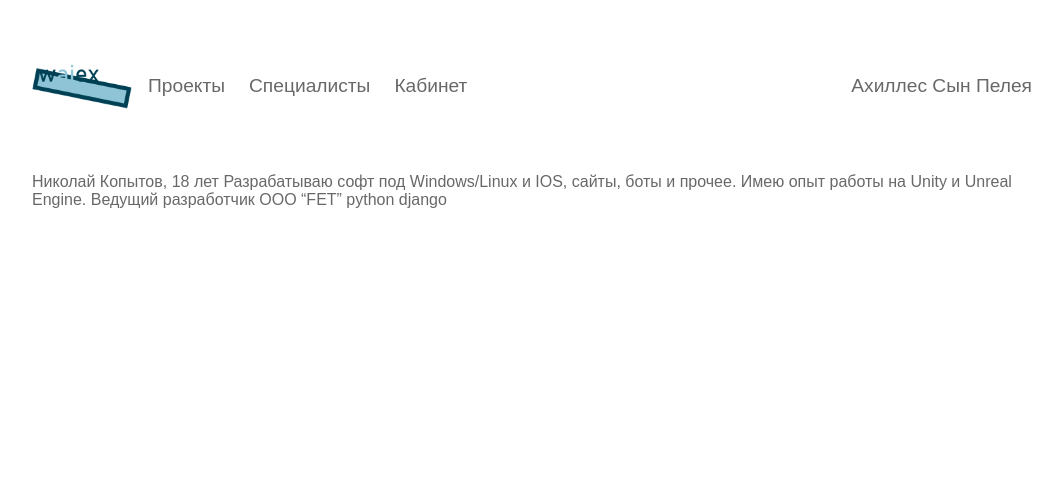
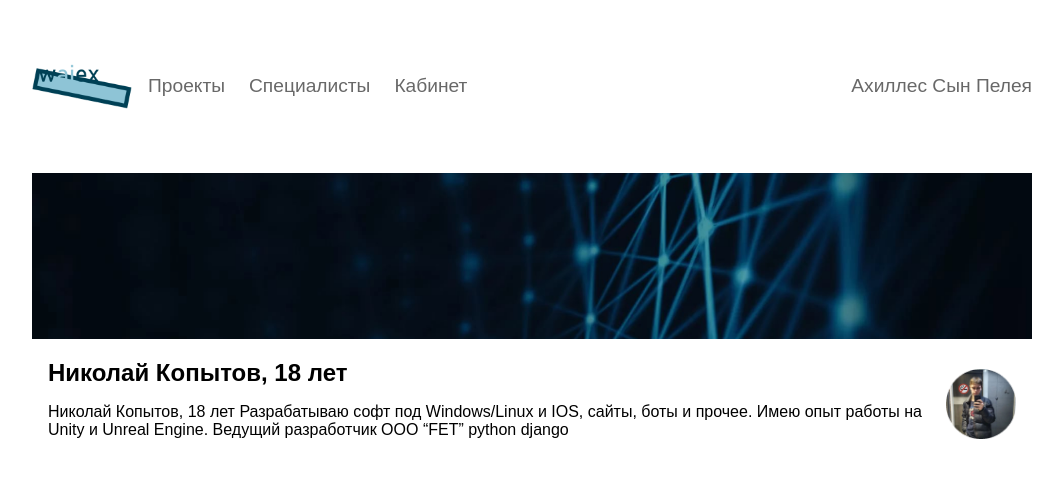
Before and after one commit to vitalybash/waiex, a React (Create React App) app in the folder frontend/: page /devops/1 in a window 1280 px wide. Shown: the top 478 px of the page, without its empty margins (108-1171 px from the left). Built offline with nearby package versions, Linux system fonts and the light colour scheme.

Commit message:
Add devop description to devop page

```diff
--- a/frontend/src/data/devops.json
+++ b/frontend/src/data/devops.json
@@ -3,10 +3,10 @@
     {
       "id": 1,
       "first_name": "Николай",
-      "second_name": "Пауков",
+      "second_name": "Копытов",
       "age": 18,
       "logo": "logo1.png",
-      "image": "1.png",
+      "image": "profile1.png",
       "description": "Николай Копытов, 18 лет Разрабатываю софт под Windows/Linux и IOS, сайты, боты и прочее. Имею опыт работы на Unity и Unreal Engine. Ведущий разработчик ООО “FET” python django",
       "stack": [
         "Django",
--- a/frontend/src/pages/Devop.js
+++ /dev/null
@@ -1,20 +0,0 @@
-import React, { useEffect, useState } from 'react';
-import { useParams } from "react-router-dom";
-import DevopsService from "../API/DevopsService";
-
-const Devop = () => {
-  const params = useParams();
-  const [user, setUser] = useState({});
-
-  useEffect(() => {
-    setUser(DevopsService.getById(params.id));
-  }, []);
-
-  return (
-    <div>
-      {user.description}
-    </div>
-  );
-};
-
-export default Devop;
--- /dev/null
+++ b/frontend/src/pages/Devop/Devop.css
@@ -0,0 +1,8 @@
+.devop * {
+    color: #000000;
+}
+
+.profile-image {
+    width: 100%;
+    border-radius: 0;
+}
--- /dev/null
+++ b/frontend/src/pages/Devop/Devop.js
@@ -0,0 +1,33 @@
+import React, { useEffect, useState } from 'react';
+import { useParams } from "react-router-dom";
+import DevopsService from "../../API/DevopsService";
+import "./Devop.css";
+import { createName } from "../../utils/userNameCreater";
+
+const Devop = () => {
+  const params = useParams();
+  const [user, setUser] = useState({});
+
+  useEffect(() => {
+    setUser(DevopsService.getById(params.id));
+  }, []);
+
+
+  return (
+    Object.keys(user).length !== 0
+        ?
+          <div className="devop">
+            <img className="profile-image" src={require("../../assets/" + user?.image)} />
+            <div className="user-info">
+              <div>
+                <h2>{createName(user)}</h2>
+                <p>{user.description}</p>
+              </div>
+              <img src={require("../../assets/" + user?.logo)} />
+            </div>
+          </div>
+      : <h1>LOADING...</h1>
+  );
+};
+
+export default Devop;
--- a/frontend/src/router/router.js
+++ b/frontend/src/router/router.js
@@ -1,5 +1,5 @@
 import Services from "../pages/Services";
-import Devop from "../pages/Devop";
+import Devop from "../pages/Devop/Devop";
 import { Navigate } from "react-router-dom";
 
 export const routes = [
--- /dev/null
+++ b/frontend/src/utils/userNameCreater.js
@@ -0,0 +1,3 @@
+export const createName = (user) => {
+  return user.first_name + " " + user.second_name + ", " + user.age + " лет";
+}
```
Also changed, not shown: frontend/src/assets/profile1.png (added).
